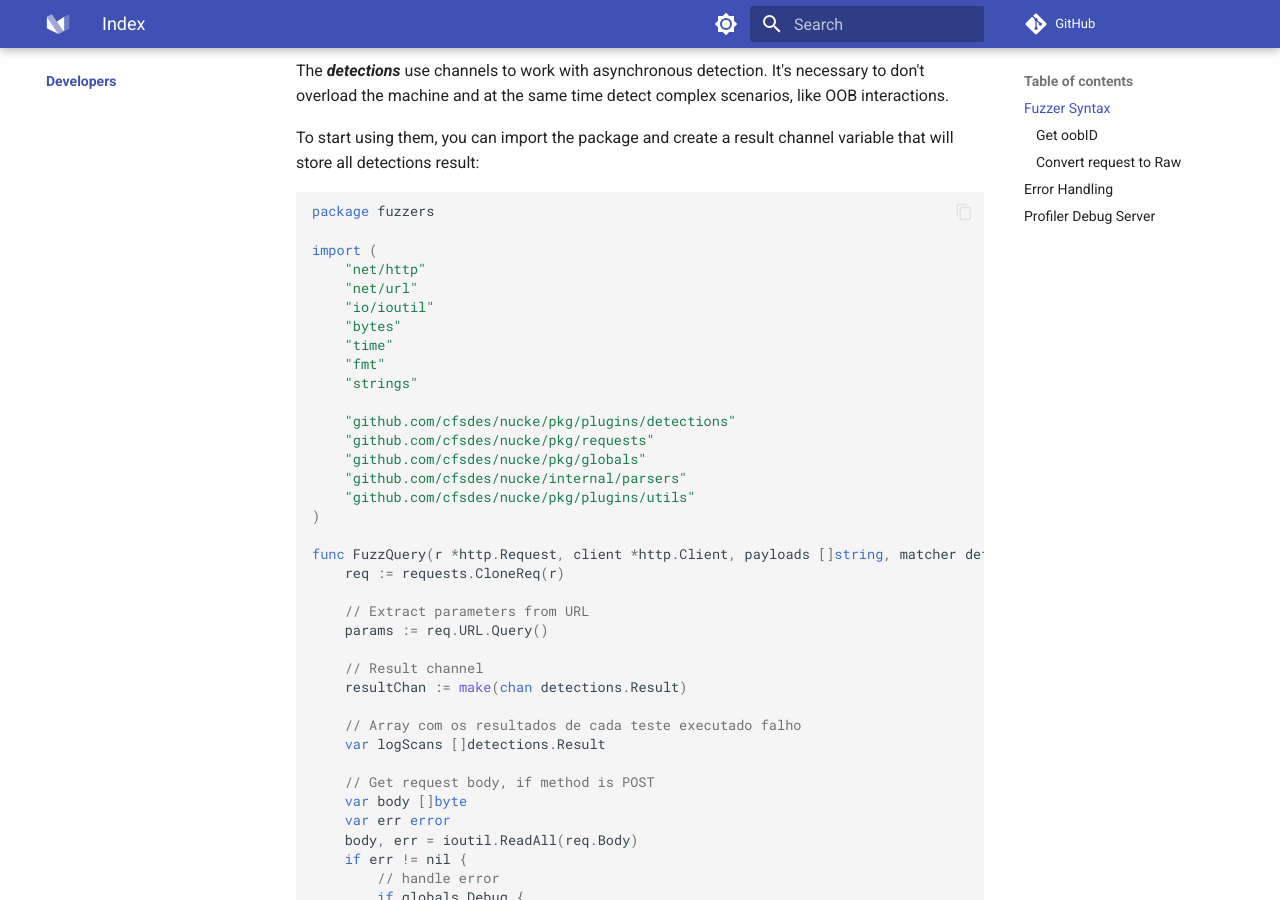
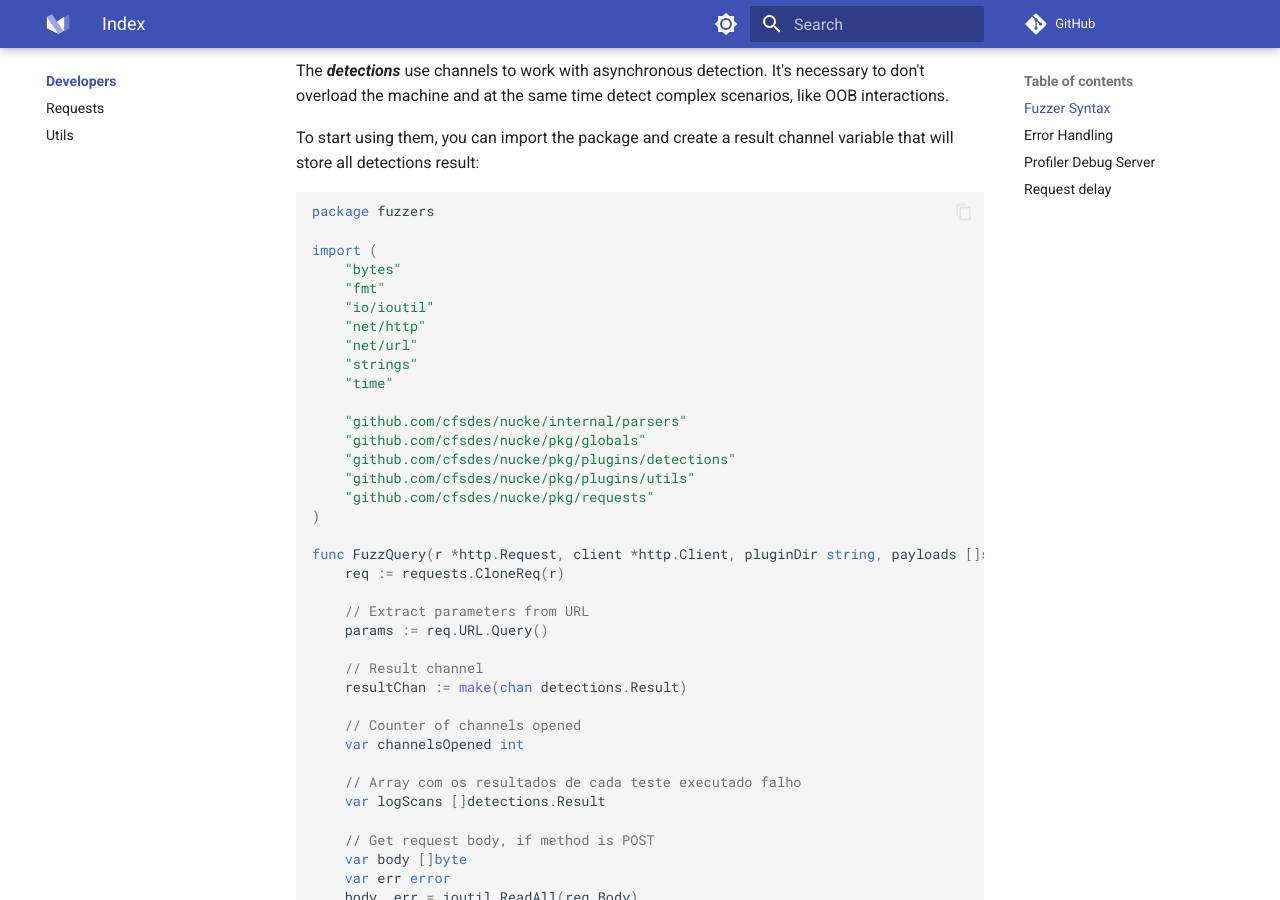
Before and after one commit to cfsdes/nucke-docs, an MkDocs documentation site: the page built from docs/developers/index.md, in a window 1280 px wide and 900 px high, scrolled down 362 px. Built offline with MkDocs 1.6.1 and Material for MkDocs 9.7.7, drawn with Linux system fonts in a browser that asks for light colours; comment, search, counter and statistics services are not loaded; some of the changed text lies outside the part shown.

Commit message:
update docs

````diff
--- a/docs/developers/index.md
+++ b/docs/developers/index.md
@@ -14,116 +14,121 @@
 package fuzzers
 
 import (
+	"bytes"
+	"fmt"
+	"io/ioutil"
 	"net/http"
-    "net/url"
-    "io/ioutil"
-    "bytes"
-    "time"
-    "fmt"
-    "strings"
+	"net/url"
+	"strings"
+	"time"
 
-    "github.com/cfsdes/nucke/pkg/plugins/detections"
-    "github.com/cfsdes/nucke/pkg/requests"
-    "github.com/cfsdes/nucke/pkg/globals"
-    "github.com/cfsdes/nucke/internal/parsers"
-    "github.com/cfsdes/nucke/pkg/plugins/utils"
+	"github.com/cfsdes/nucke/internal/parsers"
+	"github.com/cfsdes/nucke/pkg/globals"
+	"github.com/cfsdes/nucke/pkg/plugins/detections"
+	"github.com/cfsdes/nucke/pkg/plugins/utils"
+	"github.com/cfsdes/nucke/pkg/requests"
 )
 
-func FuzzQuery(r *http.Request, client *http.Client, payloads []string, matcher detections.Matcher) (bool, string, string, string, string, string, []detections.Result) {
-    req := requests.CloneReq(r)
+func FuzzQuery(r *http.Request, client *http.Client, pluginDir string, payloads []string, matcher detections.Matcher) (bool, string, string, string, string, string, []detections.Result) {
+	req := requests.CloneReq(r)
 
-    // Extract parameters from URL
-    params := req.URL.Query()
+	// Extract parameters from URL
+	params := req.URL.Query()
 
-    // Result channel
-    resultChan := make(chan detections.Result)
+	// Result channel
+	resultChan := make(chan detections.Result)
 
-    // Array com os resultados de cada teste executado falho
-    var logScans []detections.Result
+	// Counter of channels opened
+	var channelsOpened int
 
-    // Get request body, if method is POST
-    var body []byte
-    var err error
-    body, err = ioutil.ReadAll(req.Body)
-    if err != nil {
-        // handle error
-        if globals.Debug {
-            fmt.Println("fuzzQuery:",err)
-        }
-        return false, "", "", "", "", "", nil
-    }
+	// Array com os resultados de cada teste executado falho
+	var logScans []detections.Result
 
-    // For each parameter, send a new request with the parameter replaced by a payload
-    for key, _ := range params {
-        // Create a new query string with the parameter replaced by a payload
-        for _, payload := range payloads {
+	// Get request body, if method is POST
+	var body []byte
+	var err error
+	body, err = ioutil.ReadAll(req.Body)
+	if err != nil {
+		// handle error
+		if globals.Debug {
+			fmt.Println("fuzzQuery:", err)
+		}
+		return false, "", "", "", "", "", nil
+	}
 
-            // Delay between requests
-            time.Sleep(time.Duration(globals.Delay) * time.Millisecond)
+	// For each parameter, send a new request with the parameter replaced by a payload
+	for key, _ := range params {
+		// Create a new query string with the parameter replaced by a payload
+		for _, payload := range payloads {
 
-            // Update payloads {{.params}}
-            payload = parsers.ParsePayload(payload)
+			// Delay between requests
+			time.Sleep(time.Duration(globals.Delay) * time.Millisecond)
 
-            newParams := make(url.Values)
-            for k, v := range params {
-                if k == key {
-                    payload  = strings.Replace(payload, "{{.original}}", v[0], -1)
-                    newParams.Set(k, payload)
-                } else {
-                    newParams.Set(k, v[0])
-                }
-            }
+			// Update payloads {{.params}}
+			payload = parsers.ParsePayload(payload)
 
-            // Copy Request
-            reqCopy := requests.CloneReq(req)
-            reqCopy.URL.RawQuery = newParams.Encode()
+			newParams := make(url.Values)
+			for k, v := range params {
+				if k == key {
+					payload = strings.Replace(payload, "{{.original}}", v[0], -1)
+					newParams.Set(k, payload)
+				} else {
+					newParams.Set(k, v[0])
+				}
+			}
 
-            // Add request body
-            reqCopy.Body = ioutil.NopCloser(bytes.NewReader(body))
+			// Copy Request
+			reqCopy := requests.CloneReq(req)
+			reqCopy.URL.RawQuery = newParams.Encode()
 
-            // Get raw request
-            rawReq := requests.RequestToRaw(reqCopy)
+			// Add request body
+			reqCopy.Body = ioutil.NopCloser(bytes.NewReader(body))
 
-            // Send request
-            start := time.Now()
-            responses := requests.Do(reqCopy, client)
+			// Get raw request
+			rawReq := requests.RequestToRaw(reqCopy)
 
-            // Get response time
-            elapsed := int(time.Since(start).Seconds())
+			// Send request
+			start := time.Now()
+			responses := requests.Do(reqCopy, client)
 
-            // Extract OOB ID
-            oobID := utils.ExtractOobID(payload)
+			// Get response time
+			elapsed := int(time.Since(start).Seconds())
 
-            // Check if match vulnerability
-            for _, resp := range responses {
-                go detections.MatchCheck(matcher, resp, elapsed, oobID, rawReq, payload, key, resultChan)
-            }
-        }
-    }
+			// Extract OOB ID
+			oobID := utils.ExtractOobID(payload)
 
-    // Wait for any goroutine to send a result to the channel
-    for i := 0; i < len(params)*len(payloads); i++ {
-        res := <-resultChan
-        log := detections.Result{
-            Found: res.Found,
-            RawReq: res.RawReq,
-            URL: res.URL,
-            Payload: res.Payload,
-            Param: res.Param,
-            RawResp: res.RawResp,
-            ResBody: res.ResBody,
-        }
-        logScans = append(logScans, log)
-    }
-
-    for _, res := range logScans {
-		if res.Found {
-			return true, res.RawReq, res.URL, res.Payload, res.Param, res.RawResp, logScans
+			// Check if match vulnerability
+			for _, resp := range responses {
+				channelsOpened++
+				go detections.MatchCheck(pluginDir, matcher, resp, elapsed, oobID, rawReq, payload, key, resultChan)
+			}
 		}
 	}
 
-    return false, "", "", "", "", "", logScans
+	// Wait for any goroutine to send a result to the channel
+	for i := 0; i < channelsOpened; i++ {
+		res := <-resultChan
+		log := detections.Result{
+			Found:   res.Found,
+			URL:     res.URL,
+			Payload: res.Payload,
+			Param:   res.Param,
+			RawReq:  res.RawReq,
+			RawResp: res.RawResp,
+			ResBody: res.ResBody,
+		}
+		logScans = append(logScans, log)
+	}
+
+	for _, res := range logScans {
+		if res.Found {
+			return true, res.URL, res.Payload, res.Param, res.RawReq, res.RawResp, logScans
+		}
+	}
+
+	return false, "", "", "", "", "", logScans
 }
+
 ```
 
 ???+ tip "detections.MatchCheck( )"
@@ -131,7 +136,8 @@
 
     | Parameter     | Type              | Description |
     | -----------   | ------------------| ------------|
-    | `matcher`           | `detections.Matcher`    | matcher variable with detection rules
+    | `pluginDir`           | `string`    | Plugin directory
+    | `matcher`           | `detections.Matcher`    | Matcher variable with detection rules
     | `resp`      | `*http.Response`     | Response of the request made during scan
     | `elapsed`    | `int`          | Response time
     | `oobID`     | `string`          | ID used in the oob url of interactsh.
@@ -139,16 +145,6 @@
     | `payload`     | `string`          | Payload used
     | `key`     | `string`          | Parameter injected
     | `resultChan`     | `chan detections.Result`          | Result channel created in the begining of the code
-
-### Get oobID
-```go
-oobID := utils.ExtractOobID(payload)
-```
-
-### Convert request to Raw
-```go
-rawReq := requests.RequestToRaw(reqCopy)
-```
 
 ## Error Handling
 
@@ -180,3 +176,11 @@
 
 -  The `/debug/pprof/heap` to get information about memory alocation
 -  The `/debug/pprof/goroutine` to get information about go routines running
+
+
+## Request delay
+
+Every time you make a manual request, be sure to add the following line before the request, to make the delay between requests work properly:
+```go
+time.Sleep(time.Duration(globals.Delay) * time.Millisecond)
+```
--- a/mkdocs.yml
+++ b/mkdocs.yml
@@ -135,15 +135,13 @@
       - Usage: getting-started/usage.md
   - Plugins Guide:
       - Introduction: plugins/introduction.md
-      - Plugins Syntax: plugins/plugin-syntax.md
+      - Reporting: plugins/reporting.md
+      - Creating Plugins: plugins/plugin-syntax.md
       - Fuzzers: plugins/fuzzers.md
       - Detections: plugins/detections.md
-  - Libraries:
-      - Requests: libraries/requests.md
-      - Report: libraries/report.md
-      - Utils: libraries/utils.md
-
   - Developers:
       - developers/index.md
+      - Requests: libraries/requests.md
+      - Utils: libraries/utils.md
   - TODO:
       - todos/index.md
````
Also changed, not shown: docs/developers/requests.md (renamed from docs/libraries/requests.md, +1 -0 lines), docs/developers/utils.md (renamed from docs/libraries/utils.md, +0 -7 lines), docs/getting-started/installation.md (+12 -1 lines), docs/libraries/report.md (deleted, +0 -23 lines), docs/plugins/reporting.md (added, +47 -0 lines), docs/plugins/introduction.md (line endings or trailing spaces).
